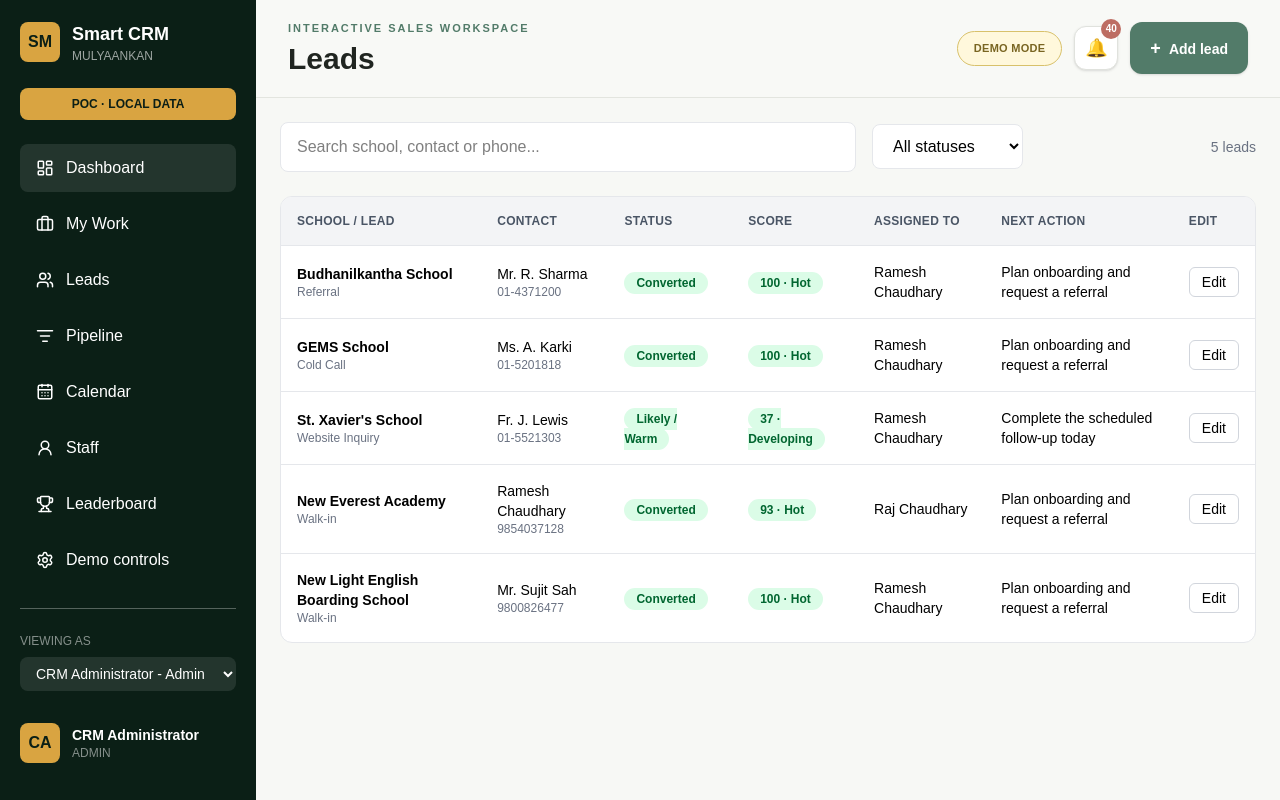
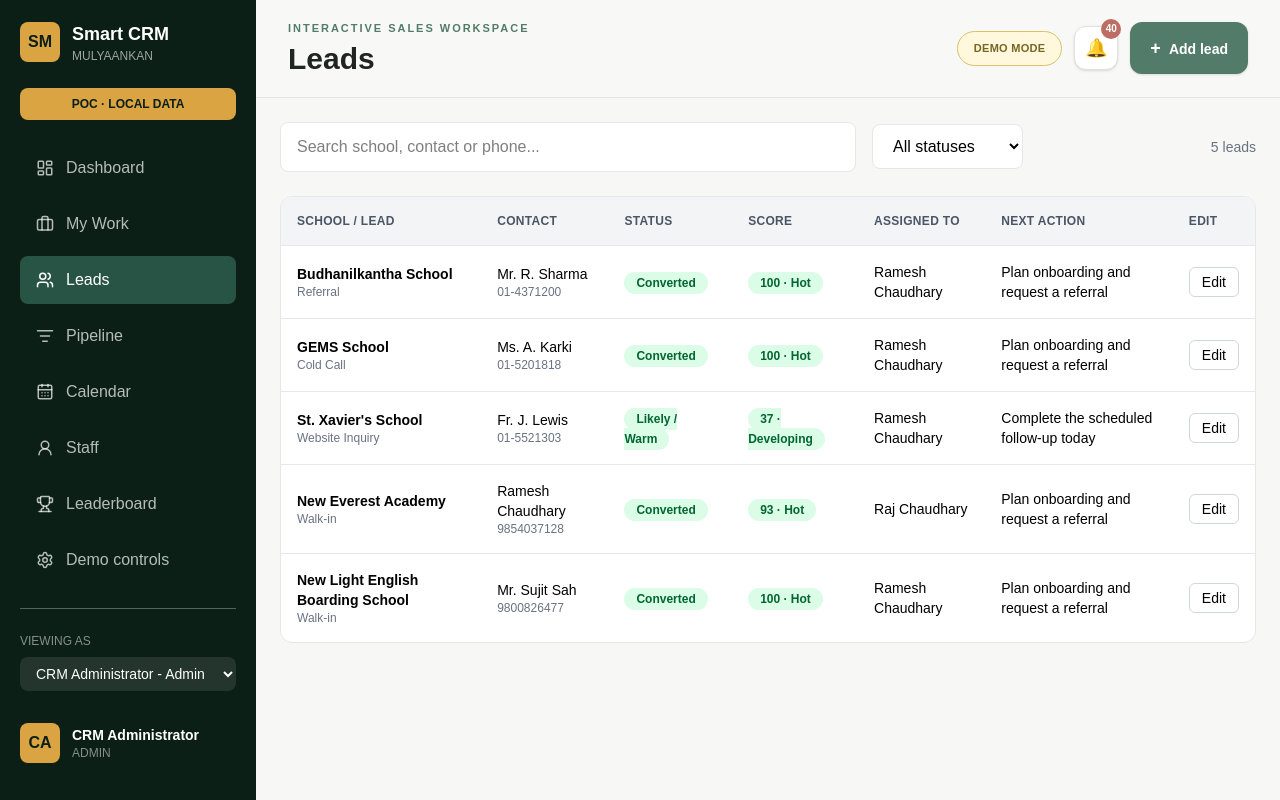
Before and after one commit to simranbist62/Smart-CRM, a Next.js app: page /leads in a window 1280 px wide. Built offline with nearby package versions, Linux system fonts and the light colour scheme.

Commit message:
Merge main into pratikshya

```diff
--- a/src/app/page.tsx
+++ b/src/app/page.tsx
@@ -1,69 +1,5 @@
-import Image from "next/image";
+import { redirect } from "next/navigation";
 
 export default function Home() {
-  return (
-    <div className="flex flex-col flex-1 items-center justify-center bg-zinc-50 font-sans dark:bg-black">
-      <main className="flex flex-1 w-full max-w-3xl flex-col items-center justify-between py-32 px-16 bg-white dark:bg-black sm:items-start">
-        <Image
-          className="dark:invert h-5 w-[100px]"
-          src="/next.svg"
-          alt="Next.js logo"
-          width={100}
-          height={20}
-          priority
-        />
-        <div className="flex flex-col items-center gap-6 text-center sm:items-start sm:text-left">
-          <h1 className="max-w-xs text-3xl font-semibold leading-10 tracking-tight text-black dark:text-zinc-50">
-            To get started, edit the{" "}
-            <code className="rounded bg-black/[.06] px-1.5 py-0.5 font-mono text-[0.9em] dark:bg-white/[.08]">
-              page.tsx
-            </code>{" "}
-            file.
-          </h1>
-          <p className="max-w-md text-lg leading-8 text-zinc-600 dark:text-zinc-400">
-            Looking for a starting point or more instructions? Head over to{" "}
-            <a
-              href="https://vercel.com/templates?framework=next.js&utm_source=create-next-app&utm_medium=appdir-template-tw&utm_campaign=create-next-app"
-              className="font-medium text-zinc-950 dark:text-zinc-50"
-            >
-              Templates
-            </a>{" "}
-            or the{" "}
-            <a
-              href="https://nextjs.org/learn?utm_source=create-next-app&utm_medium=appdir-template-tw&utm_campaign=create-next-app"
-              className="font-medium text-zinc-950 dark:text-zinc-50"
-            >
-              Learning
-            </a>{" "}
-            center.
-          </p>
-        </div>
-        <div className="flex flex-col gap-4 text-base font-medium sm:flex-row">
-          <a
-            className="flex h-12 w-full items-center justify-center gap-2 rounded-full bg-foreground px-5 text-background transition-colors hover:bg-[#383838] dark:hover:bg-[#ccc] md:w-[158px]"
-            href="https://vercel.com/new?utm_source=create-next-app&utm_medium=appdir-template-tw&utm_campaign=create-next-app"
-            target="_blank"
-            rel="noopener noreferrer"
-          >
-            <Image
-              className="dark:invert h-[14px] w-4"
-              src="/vercel.svg"
-              alt="Vercel logomark"
-              width={16}
-              height={14}
-            />
-            Deploy Now
-          </a>
-          <a
-            className="flex h-12 w-full items-center justify-center rounded-full border border-solid border-black/[.08] px-5 transition-colors hover:border-transparent hover:bg-black/[.04] dark:border-white/[.145] dark:hover:bg-[#1a1a1a] md:w-[158px]"
-            href="https://nextjs.org/docs?utm_source=create-next-app&utm_medium=appdir-template-tw&utm_campaign=create-next-app"
-            target="_blank"
-            rel="noopener noreferrer"
-          >
-            Documentation
-          </a>
-        </div>
-      </main>
-    </div>
-  );
+  redirect("/dashboard");
 }
--- a/src/components/dashboard/TeamWorkload.tsx
+++ b/src/components/dashboard/TeamWorkload.tsx
@@ -1,20 +1,32 @@
+// Displays the current workload assigned to each team member
 export default function TeamWorkload() {
   return (
     <div className="mt-6 w-full max-w-xl rounded-lg bg-white p-6 shadow-md">
-      <h2 className="text-xl font-bold text-black">Team Workload</h2>
-      <p className="mb-6 text-gray-500">Active lead ownership</p>
 
+      {/* Section title */}
+      <h2 className="text-xl font-bold text-black">
+        Team Workload
+      </h2>
+
+      {/* Short description */}
+      <p className="mb-6 text-gray-500">
+        Active lead ownership
+      </p>
+
+      {/* Preeti's workload */}
       <div className="mb-4">
         <div className="mb-1 flex justify-between font-bold text-black">
           <span>Preeti Bachhar</span>
           <span>103</span>
         </div>
 
+        {/* Workload progress bar */}
         <div className="h-2 w-full rounded-full bg-gray-200">
           <div className="h-2 w-full rounded-full bg-[#5633a1]"></div>
         </div>
       </div>
 
+      {/* Ramesh's workload */}
       <div className="mb-4">
         <div className="mb-1 flex justify-between font-bold text-black">
           <span>Ramesh Chaudhary</span>
@@ -26,6 +38,7 @@ export default function TeamWorkload() {
         </div>
       </div>
 
+      {/* Renuka's workload */}
       <div className="mb-4">
         <div className="mb-1 flex justify-between font-bold text-black">
           <span>Renuka Shrestha</span>
@@ -37,6 +50,7 @@ export default function TeamWorkload() {
         </div>
       </div>
 
+      {/* Raj's workload */}
       <div>
         <div className="mb-1 flex justify-between font-bold text-black">
           <span>Raj Chaudhary</span>
@@ -47,6 +61,7 @@ export default function TeamWorkload() {
           <div className="h-2 w-[10%] rounded-full bg-[#5633a1]"></div>
         </div>
       </div>
+
     </div>
   );
 }
--- a/src/components/layout/Sidebar.tsx
+++ b/src/components/layout/Sidebar.tsx
@@ -1,4 +1,7 @@
+"use client";
+
 import Link from "next/link";
+import { usePathname } from "next/navigation";
 import {
   LayoutDashboard,
   Briefcase,
@@ -12,8 +15,15 @@ import {
 } from "lucide-react";
 
 export default function Sidebar() {
+  const pathname = usePathname();
+
+  const linkClasses = (href: string) =>
+    `flex items-center gap-3 rounded-lg px-4 py-3 transition ${
+      pathname === href ? "bg-[#275444] text-white" : "text-white/70 hover:bg-white/10"
+    }`;
+
   return (
-    <aside className="fixed left-0 top-0 h-screen w-64 bg-[#0B1F16] p-5 text-white">
+    <aside className="fixed left-0 top-0 z-20 hidden h-screen w-64 overflow-y-auto bg-[#0B1F16] p-5 text-white lg:block">
       <div className="mb-6 flex items-center gap-3">
         <div className="flex h-10 w-10 items-center justify-center rounded-lg bg-[#D9A441] font-bold text-[#0B1F16]">
           SM
@@ -36,7 +46,7 @@ export default function Sidebar() {
           <li>
             <Link
               href="/dashboard"
-              className="flex items-center gap-3 rounded-lg bg-white/10 px-4 py-3"
+              className={linkClasses("/dashboard")}
             >
               <LayoutDashboard size={18} />
               Dashboard
@@ -46,7 +56,7 @@ export default function Sidebar() {
           <li>
             <Link
               href="/my-work"
-              className="flex items-center gap-3 rounded-lg px-4 py-3 hover:bg-white/10"
+              className={linkClasses("/my-work")}
             >
               <Briefcase size={18} />
               My Work
@@ -56,7 +66,7 @@ export default function Sidebar() {
           <li>
             <Link
               href="/leads"
-              className="flex items-center gap-3 rounded-lg px-4 py-3 hover:bg-white/10"
+              className={linkClasses("/leads")}
             >
               <Users size={18} />
               Leads
@@ -66,7 +76,7 @@ export default function Sidebar() {
           <li>
             <Link
               href="/pipeline"
-              className="flex items-center gap-3 rounded-lg px-4 py-3 hover:bg-white/10"
+              className={linkClasses("/pipeline")}
             >
               <ListFilter size={18} />
               Pipeline
@@ -76,7 +86,7 @@ export default function Sidebar() {
           <li>
             <Link
               href="/calendar"
-              className="flex items-center gap-3 rounded-lg px-4 py-3 hover:bg-white/10"
+              className={linkClasses("/calendar")}
             >
               <CalendarDays size={18} />
               Calendar
@@ -86,7 +96,7 @@ export default function Sidebar() {
           <li>
             <Link
               href="/staff"
-              className="flex items-center gap-3 rounded-lg px-4 py-3 hover:bg-white/10"
+              className={linkClasses("/staff")}
             >
               <UserRound size={18} />
               Staff
@@ -96,7 +106,7 @@ export default function Sidebar() {
           <li>
             <Link
               href="/leaderboard"
-              className="flex items-center gap-3 rounded-lg px-4 py-3 hover:bg-white/10"
+              className={linkClasses("/leaderboard")}
             >
               <Trophy size={18} />
               Leaderboard
@@ -106,7 +116,7 @@ export default function Sidebar() {
           <li>
             <Link
               href="/democontrols"
-              className="flex items-center gap-3 rounded-lg px-4 py-3 hover:bg-white/10"
+              className={linkClasses("/democontrols")}
             >
               <Settings size={18} />
               Demo controls
```
